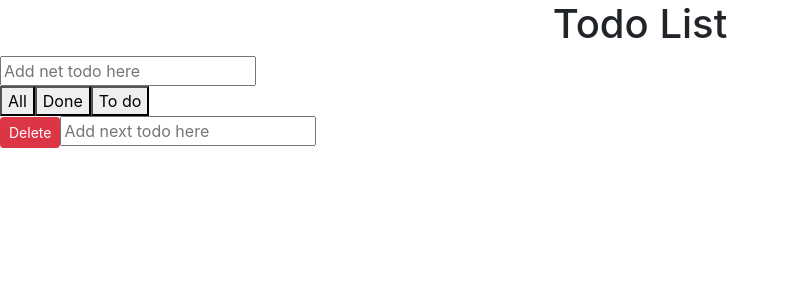
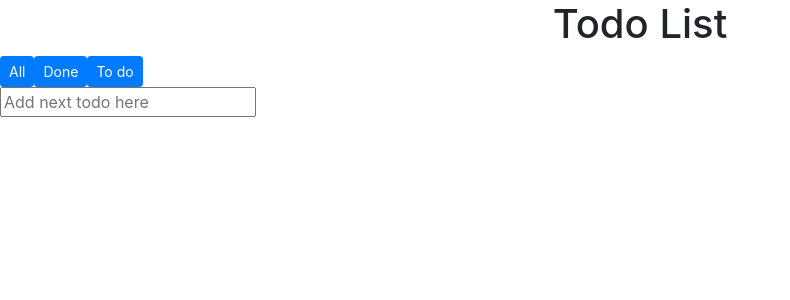
Before and after one commit to CK1962/ToDoApp, an Angular app in the folder Todos/: page / in a window 1280 px wide. Shown: the top 300 px of the page, without its empty margins (0-790 px from the left). Built offline with nearby package versions, Linux system fonts and the light colour scheme.

Commit message:
moved buttons around

```diff
--- a/Todos/src/app/todo/todo.component.html
+++ b/Todos/src/app/todo/todo.component.html
@@ -1,21 +1,22 @@
 <h1 align="center">Todo List</h1>
-<input type="text" class="todo-input" placeholder="Add net todo here" [(ngModel)]="todoTitle" />
 
-<div class ="btn-row">
-        <button type="btn btn-primary btn-sm" [routerLink]= "[' ']">All</button>
-        <button type="btn btn-primary btn-sm" [routerLink]= "[' ', 'done']">Done</button>
-        <button type="btn btn-primary btn-sm" [routerLink]= "[' ', 'undone']">To do</button>
+<div class="btn-row">
+  <button class="btn btn-primary btn-sm" [routerLink]="['']">All</button>
+  <button class="btn btn-primary btn-sm" [routerLink]="['', 'done']">Done</button>
+  <button class="btn btn-primary btn-sm" [routerLink]="['', 'undone']">To do</button>
 </div>
 <ul align="center" class="list-group">
-  <li class="list-group-item" *ngFor="let todo of filteredArray"[class.done]="todo.isDone">
+  <li class="list-group-item" *ngFor="let todo of filteredArray" [class.done]="todo.isDone">
     <div class="view">
       <label>{{this.todo.title}}</label>
 
       <div class="float-right">
-            <confirmation-modal [todo] = 'todo'></confirmation-modal>
+        <confirmation-modal [todo]='todo'></confirmation-modal>
+        <button type="button" (click)=moveToDone(todo) class="btn btn-success btn-sm">Move To Done</button>
       </div>
     </div>
+
   </li>
 </ul>
-  <button type="button" (click)= deleteTodo(todo) class="btn btn-danger btn-sm">Delete</button>
+
 <input type="text" class="todo-input" placeholder="Add next todo here" [(ngModel)]="todoTitle" (keyup.enter)=addTodo()>
--- a/Todos/src/app/todo/todo.component.ts
+++ b/Todos/src/app/todo/todo.component.ts
@@ -56,4 +56,8 @@ export class TodoComponent implements OnInit {
     deleteTodo(todo: ITodo) {
       this.TodoService.delete(todo);
     };
+
+    moveToDone(todo: ITodo){
+      todo.isDone= true;
+    }
   }
```
Lines whose indentation alone changed are shown as unchanged.
